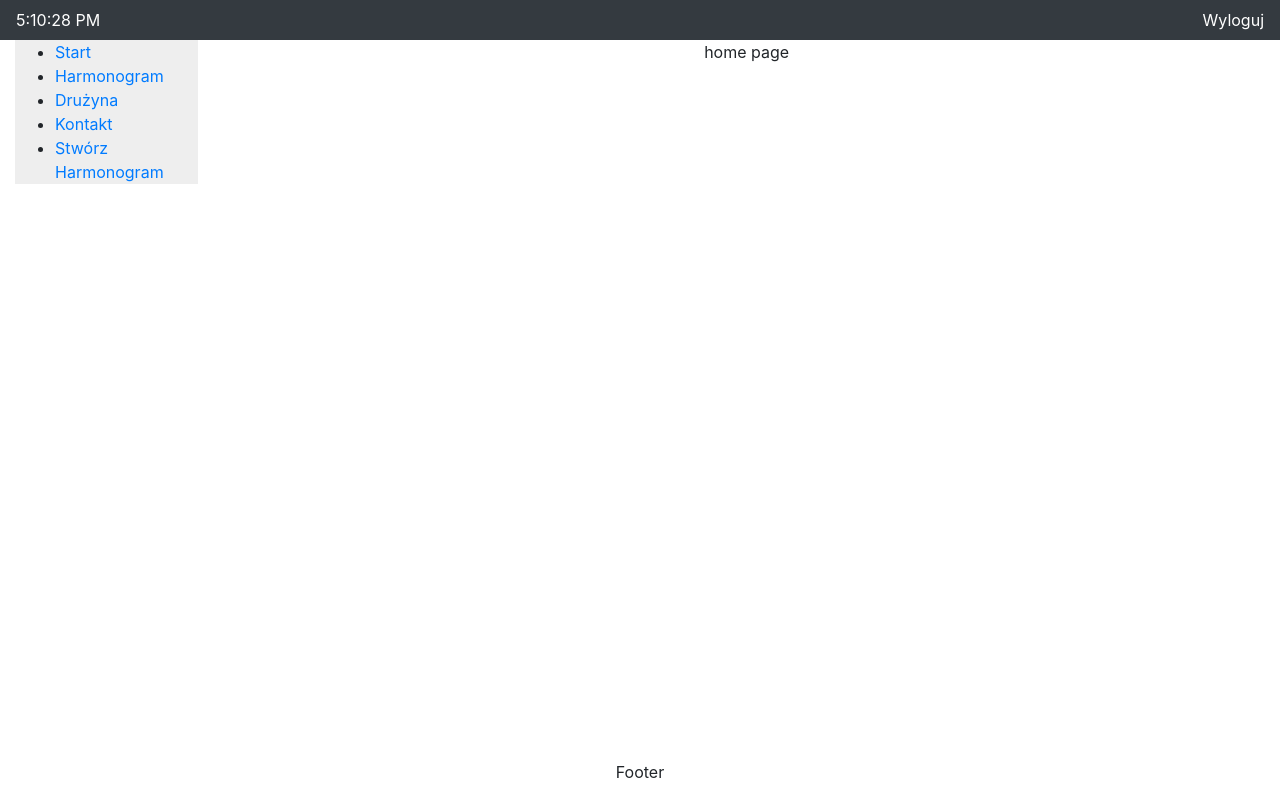
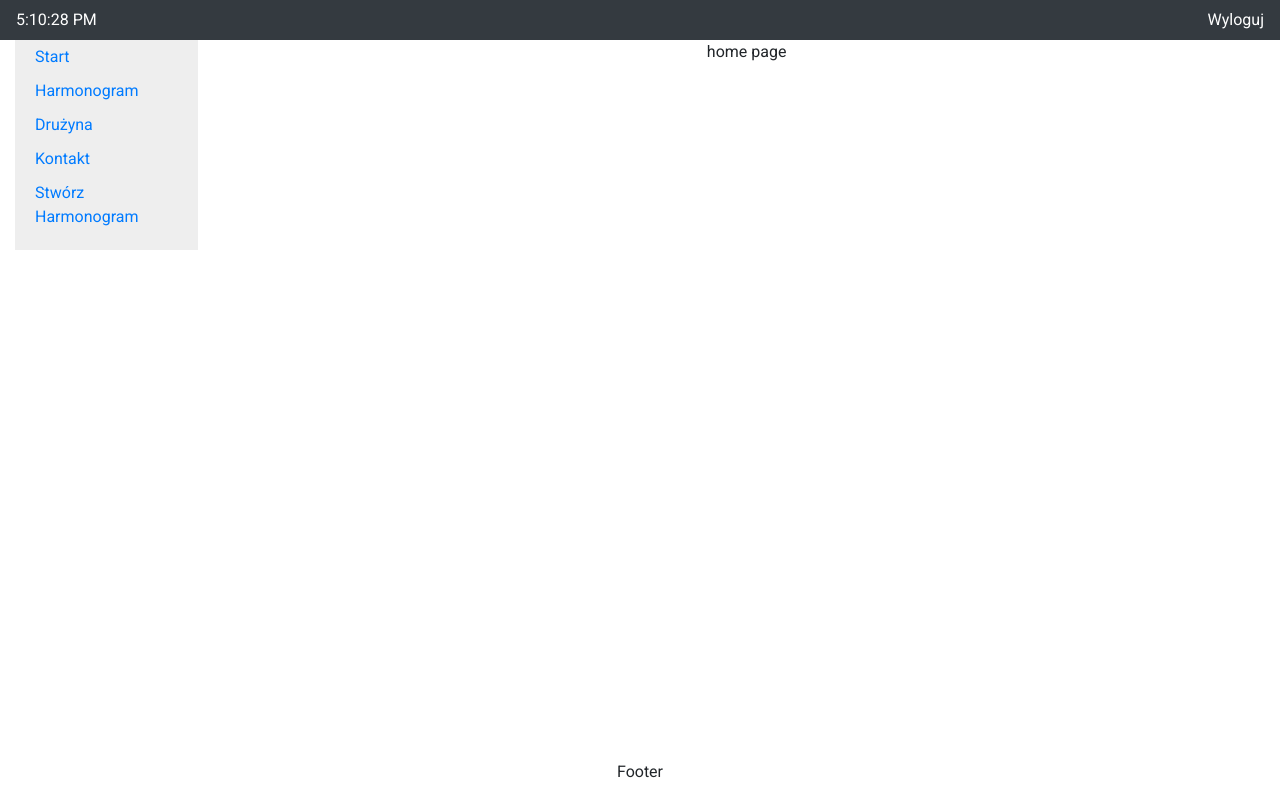
Before and after one commit to tymone/rescuer_portal, a React (Create React App) app: page / in a window 1280 px wide. Built offline with nearby package versions, Linux system fonts and the light colour scheme.

Commit message:
clean some code.

```diff
--- a/public/index.html
+++ b/public/index.html
@@ -1,10 +1,11 @@
 <!DOCTYPE html>
-<html lang="en">
+<html lang="pl">
 
 <head>
   <meta charset="utf-8" />
   <meta name="viewport" content="width=device-width, initial-scale=1, shrink-to-fit=no" />
   <title>React App</title>
+  <link href="https://fonts.googleapis.com/css?family=Roboto:400,700&amp;subset=latin-ext" rel="stylesheet">
 </head>
 
 <body>
--- a/src/App.js
+++ b/src/App.js
@@ -1,7 +1,8 @@
 import React, { Component } from 'react';
 import { BrowserRouter } from 'react-router-dom';
-import './App.css';
+import './styles/App.css';
 import 'bootstrap/dist/css/bootstrap.css';
+import './styles/aside.css';
 
 import Navbar from './components/Navbar';
 import Navigation from './components/Navigation';
--- a/src/components/Navbar.js
+++ b/src/components/Navbar.js
@@ -1,4 +1,5 @@
 import React, { Component } from 'react';
+import "../styles/navbar.css";
 
 class Navbar extends Component {
   state = {
--- a/src/components/Navigation.js
+++ b/src/components/Navigation.js
@@ -1,5 +1,6 @@
 import React from 'react';
 import { NavLink } from 'react-router-dom';
+import '../styles/navigation.css';
 
 
 const Navigation = () => {
--- a/src/index.css
+++ b/src/index.css
@@ -1,4 +1,5 @@
-body {
+* {
   margin: 0;
   padding: 0;
+  font-family: roboto, sans-serif;
 }
--- /dev/null
+++ b/src/styles/App.css
@@ -0,0 +1,5 @@
+*{
+  margin: 0;
+  padding: 0;
+  box-sizing: border-box;
+}
--- /dev/null
+++ b/src/styles/aside.css
@@ -0,0 +1,4 @@
+aside{
+  height: 100%;
+  background-color: #eee;
+}
--- /dev/null
+++ b/src/styles/navbar.css
@@ -0,0 +1,4 @@
+nav{
+  color: white;
+  width: 100%;
+}
--- /dev/null
+++ b/src/styles/navigation.css
@@ -0,0 +1,4 @@
+nav ul li{
+  list-style: none;
+  padding: 5px 20px;
+}
```
